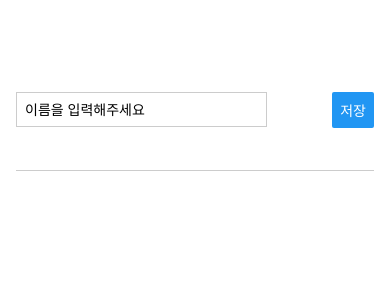
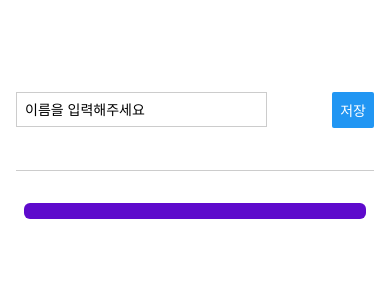
Before and after one commit to HA-SEUNG-JEONG/udemy-react-native, a React Native app: screen / in a window 390 px wide. Both pictures are taken after a click on the button "저장". Shown: the top 300 px of the page. Built offline with nearby package versions, Linux system fonts and the light colour scheme.

Commit message:
feat : ScrollView

```diff
--- a/App.js
+++ b/App.js
@@ -1,6 +1,13 @@
 import { StatusBar } from "expo-status-bar";
 import { useState } from "react";
-import { Button, StyleSheet, Text, TextInput, View } from "react-native";
+import {
+    Button,
+    StyleSheet,
+    Text,
+    TextInput,
+    View,
+    ScrollView
+} from "react-native";
 
 export default function App() {
     // RN에서는 h2나 div 요소를 못 쓴다. -> 왜? DOM 요소를 가지고 있지 않아서..
@@ -32,9 +39,13 @@
                 <Button title="저장" onPress={addGoalHandler} />
             </View>
             <View style={styles.goalsContainer}>
-                {goals.map((goal) => (
-                    <Text key={goal}>{goal}</Text>
-                ))}
+                <ScrollView alwaysBounceVertical={false}>
+                    {goals.map((goal) => (
+                        <Text style={styles.goalItem} key={goal}>
+                            {goal}
+                        </Text>
+                    ))}
+                </ScrollView>
             </View>
         </View>
     );
@@ -64,5 +75,12 @@
     },
     goalsContainer: {
         flex: 5
+    },
+    goalItem: {
+        margin: 8,
+        padding: 8,
+        borderRadius: 6,
+        backgroundColor: "#5e0acc",
+        color: "white"
     }
 });
```
